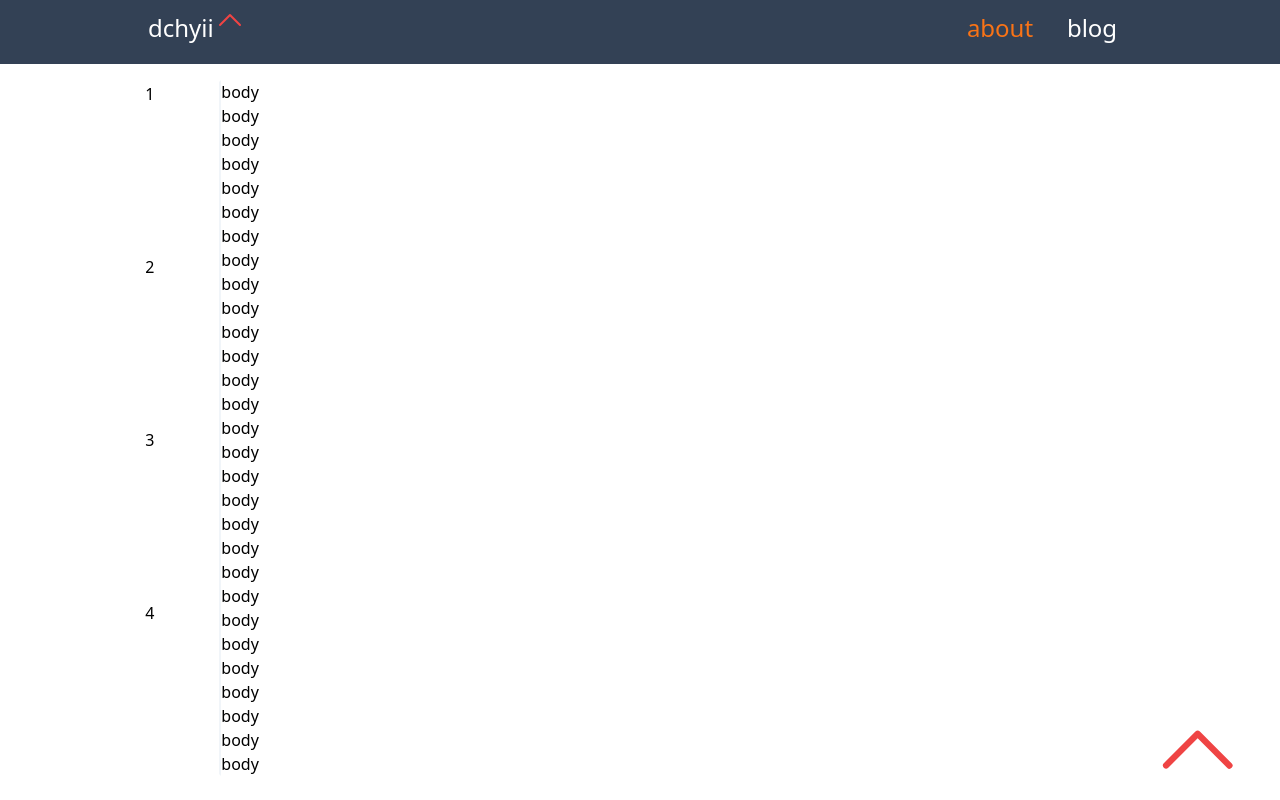
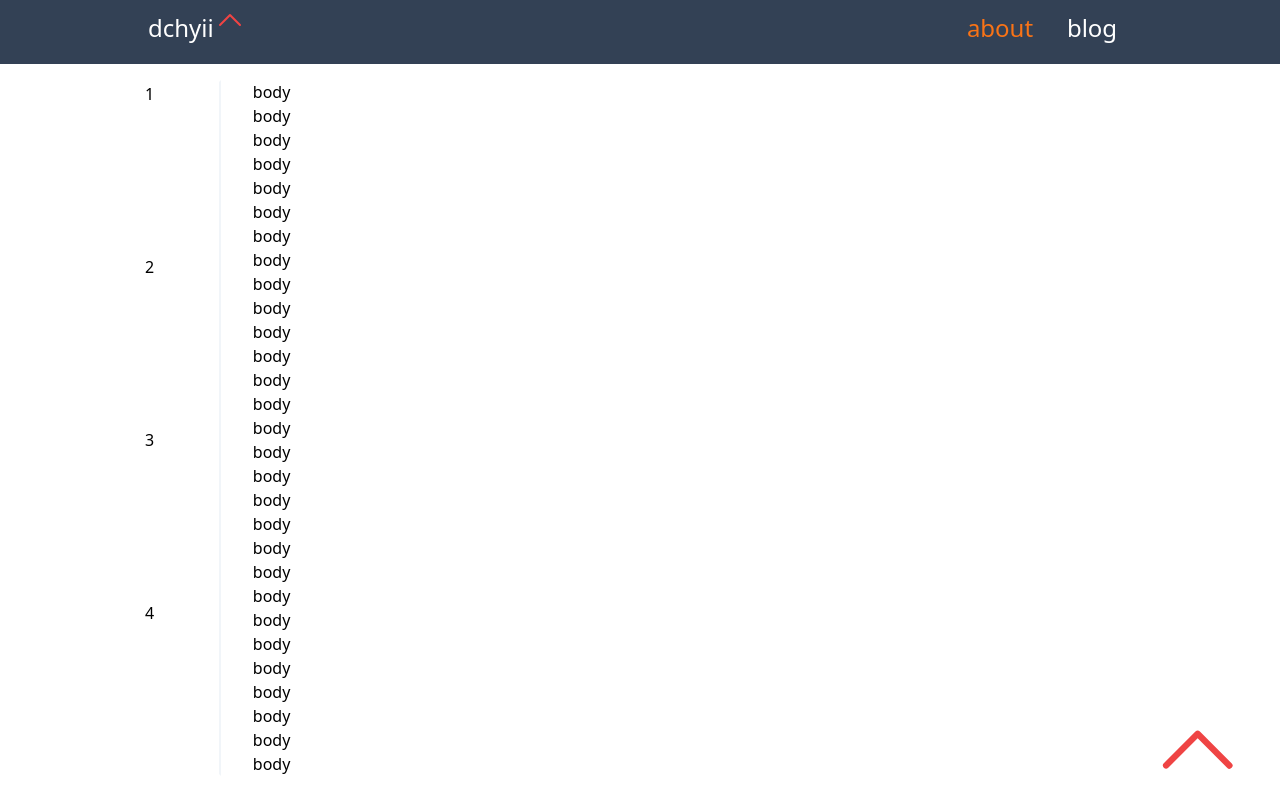
Before and after one commit to dchyii/portfolio-frontend, a Next.js app: page / in a window 1280 px wide. Built offline with nearby package versions, Linux system fonts and the light colour scheme.

Commit message:
added x-axis padding for main body content

```diff
--- a/pages/index.js
+++ b/pages/index.js
@@ -14,7 +14,7 @@ export default function Home() {
       <MainLayout>
         <div className="w-full flex flex-col-reverse lg:flex-row">
           <SideBar />
-          <div className="flex-grow w-full h-full overflow-scroll">
+          <div className="flex-grow w-full h-full overflow-scroll px-8">
             body <br />
             body <br />
             body <br />
```
